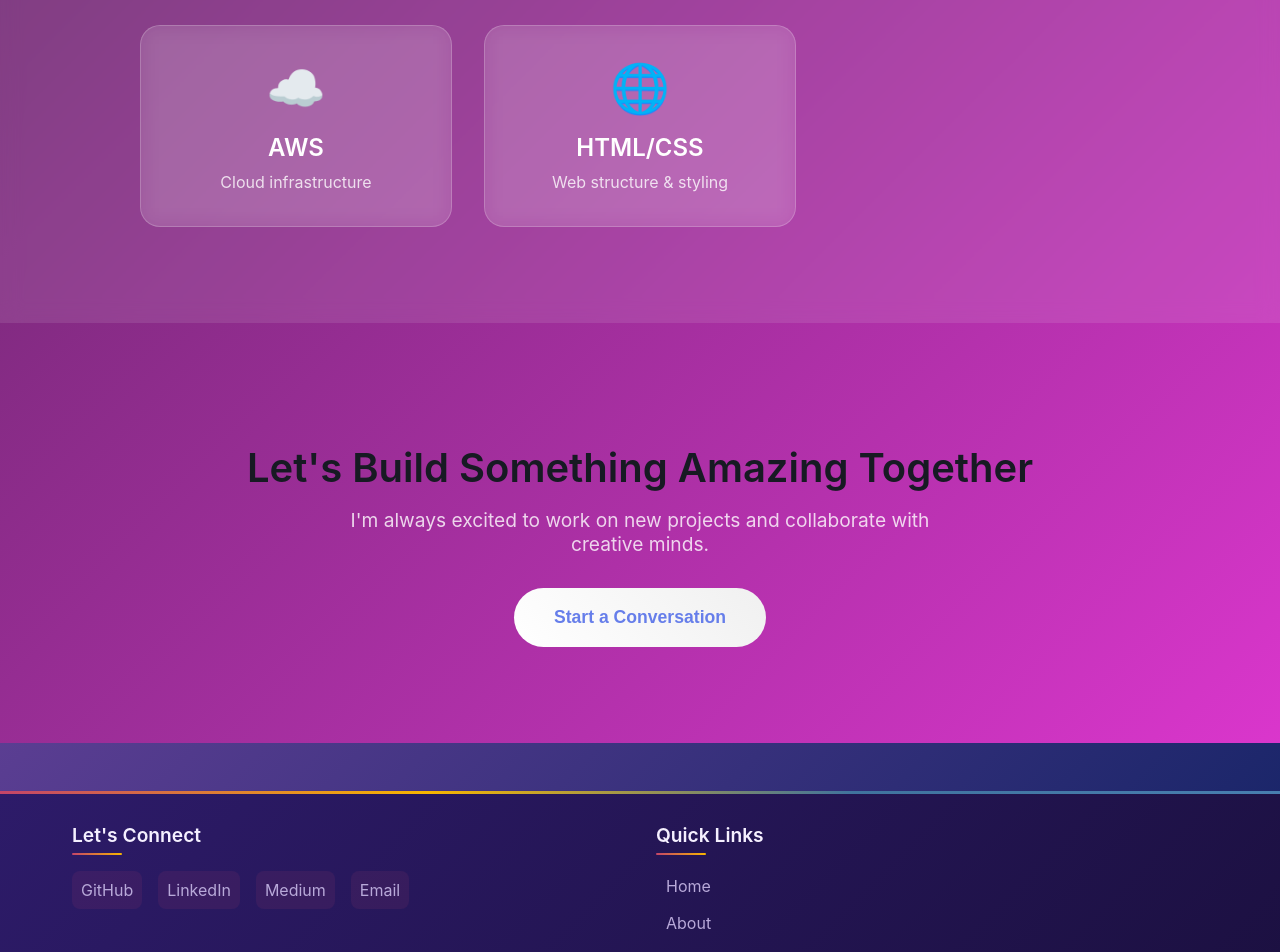
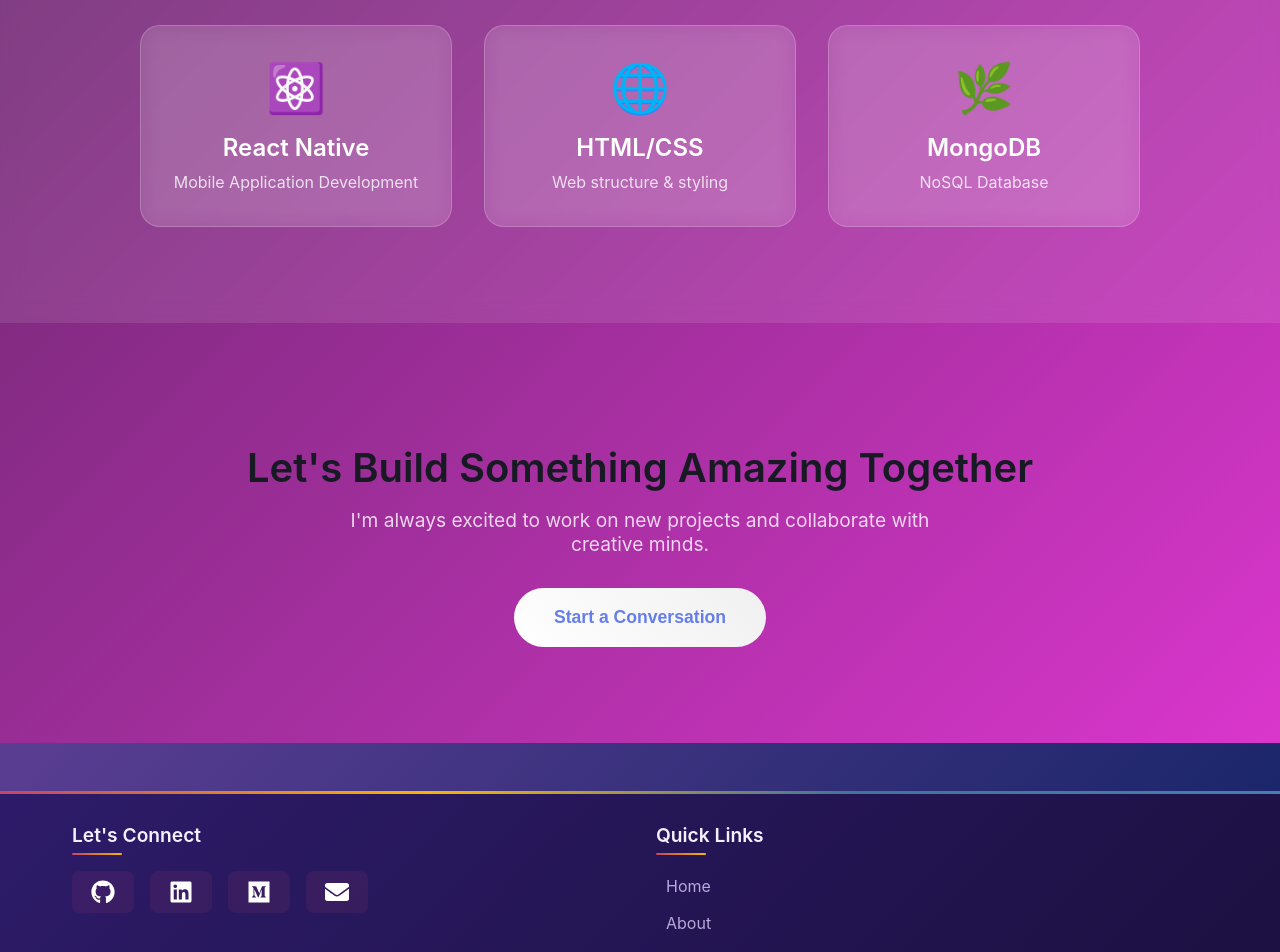
Before and after one commit to thathshila/Portfolio-React, a React (Vite) app: page / in a window 1280 px wide. Shown: the part 1720-2672 px from the top of the page. Built offline with nearby package versions, Linux system fonts and the light colour scheme.

Commit message:
email send success

```diff
--- a/package.json
+++ b/package.json
@@ -11,7 +11,12 @@
   },
   "dependencies": {
     "@tailwindcss/vite": "^4.1.7",
+    "cors": "^2.8.5",
+    "dotenv": "^17.2.1",
+    "emailjs-com": "^3.2.0",
+    "express": "^5.1.0",
     "framer-motion": "^12.20.1",
+    "nodemailer": "^7.0.5",
     "react": "^19.1.0",
     "react-dom": "^19.1.0",
     "react-icons": "^5.5.0",
--- a/src/components/Footer.tsx
+++ b/src/components/Footer.tsx
@@ -1,4 +1,6 @@
-import '../styles/Footer.css'
+import '../styles/Footer.css';
+import { FaGithub, FaLinkedin, FaMedium, FaEnvelope } from 'react-icons/fa';
+
 const Footer = () => {
     return (
         <footer className="site-footer">
@@ -7,16 +9,16 @@ const Footer = () => {
                     <h3>Let's Connect</h3>
                     <div className="social-links">
                         <a href="https://github.com/thathshila" target="_blank" rel="noopener noreferrer">
-                            <span className="icon">GitHub</span>
+                            <FaGithub className="icon" />
                         </a>
                         <a href="https://www.linkedin.com/in/thathshila-ashanganie-93796331a/" target="_blank" rel="noopener noreferrer">
-                            <span className="icon">LinkedIn</span>
+                            <FaLinkedin className="icon" />
                         </a>
                         <a href="https://medium.com/@thathshilaashanganie9501" target="_blank" rel="noopener noreferrer">
-                            <span className="icon">Medium</span>
+                            <FaMedium className="icon" />
                         </a>
                         <a href="mailto:thathshilaashanganie9501@gmail.com">
-                            <span className="icon">Email</span>
+                            <FaEnvelope className="icon" />
                         </a>
                     </div>
                 </div>
@@ -33,7 +35,7 @@ const Footer = () => {
             </div>
 
             <div className="footer-bottom">
-                <p>&copy; {new Date().getFullYear()} Thathshila  Ashanganie. All rights reserved.</p>
+                <p>&copy; {new Date().getFullYear()} Thathshila Ashanganie. All rights reserved.</p>
             </div>
         </footer>
     );
--- a/src/pages/HomePage.tsx
+++ b/src/pages/HomePage.tsx
@@ -149,15 +149,21 @@ const Home: React.FC = () => {
                     </div>
 
                     <div className="skill-item">
-                        <div className="skill-icon">☁️</div>
-                        <h3>AWS</h3>
-                        <p>Cloud infrastructure</p>
+                        <div className="skill-icon">⚛️</div>
+                        <h3>React Native</h3>
+                        <p>Mobile Application Development</p>
                     </div>
                     <div className="skill-item">
                         <div className="skill-icon">🌐</div>
                         <h3>HTML/CSS</h3>
                         <p>Web structure & styling</p>
                     </div>
+                    <div className="skill-item">
+                        <div className="skill-icon">🌿</div>
+                        <h3>MongoDB</h3>
+                        <p>NoSQL Database</p>
+                    </div>
+
                 </div>
             </div>
 
--- a/src/pages/ProjectPage.tsx
+++ b/src/pages/ProjectPage.tsx
@@ -195,11 +195,11 @@ const projects = [
     },
     {
         id: 8,
-        title: "MeetUpPro",
-        description: "Real-time Online Appointment Platform with Spring",
-        tags: ["JavaScript", "Html", "Spring"],
-        image: "https://images.pexels.com/photos/674010/pexels-photo-674010.jpeg",
-        githubLink: "https://github.com/yourusername/weather-dashboard",
+        title: "BookClub",
+        description: "A Library manage with JWT Auth, manage books, readers, and lending.",
+        tags: ["MongoDB", "Express.JS", "React", "Node.JS"],
+        image: "https://files.codingninjas.in/article_images/custom-upload-1681454804.webp",
+        githubLink: "https://github.com/thathshila/Book-Club-Backend.git",
         youtubeLink: "https://youtu.be/gSRSuErWX0g"
     }
 ];
--- a/src/styles/Footer.css
+++ b/src/styles/Footer.css
@@ -207,6 +207,17 @@
     animation: heartbeat 2s ease-in-out infinite;
 }
 
+.social-links .icon {
+    font-size: 24px;
+    margin: 0 10px;
+    color: #fff; /* or your theme color */
+    transition: color 0.3s;
+}
+
+.social-links .icon:hover {
+    color: #0077b5; /* LinkedIn blue, or different per icon */
+}
+
 @keyframes heartbeat {
     0% { transform: scale(1); }
     50% { transform: scale(1.1); }
```
Also changed, not shown: src/pages/ContactPage.tsx (+72 -127 lines), 1 other file (tests, documents, lock files or other folders).
